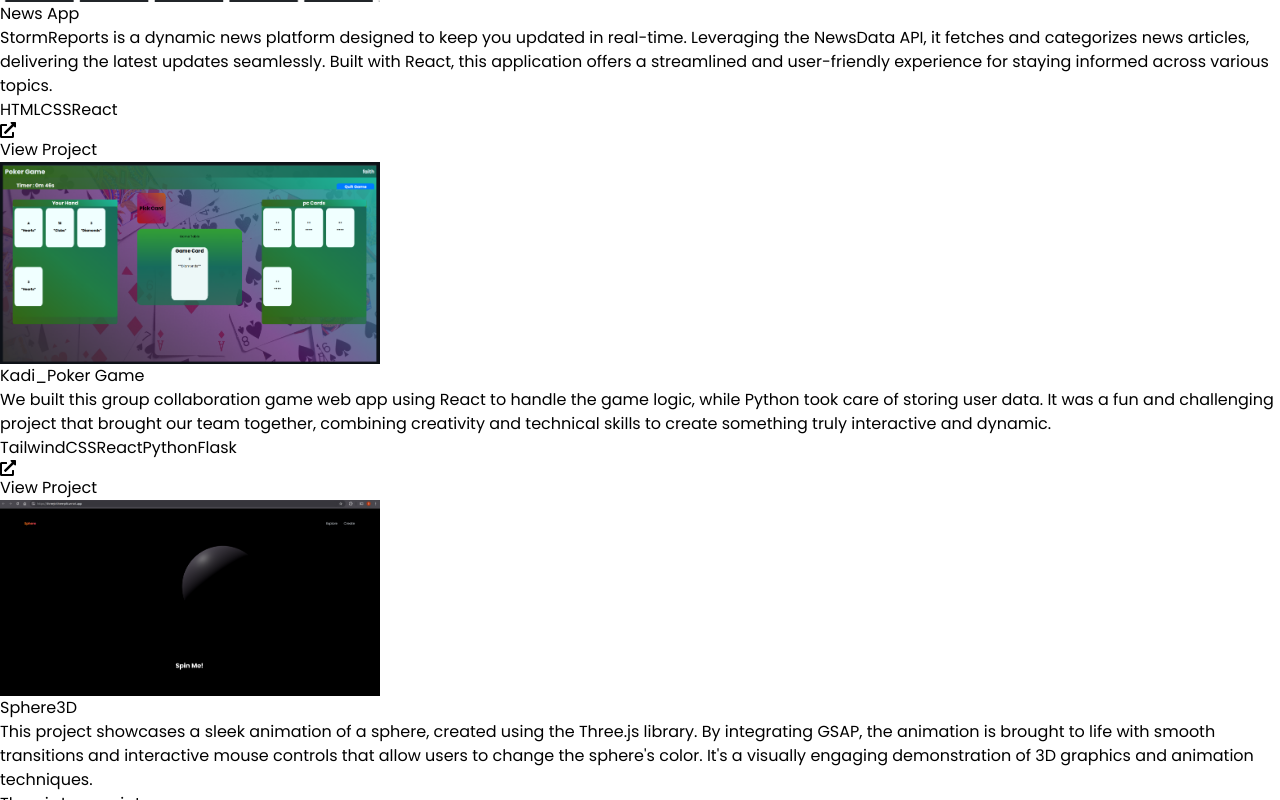
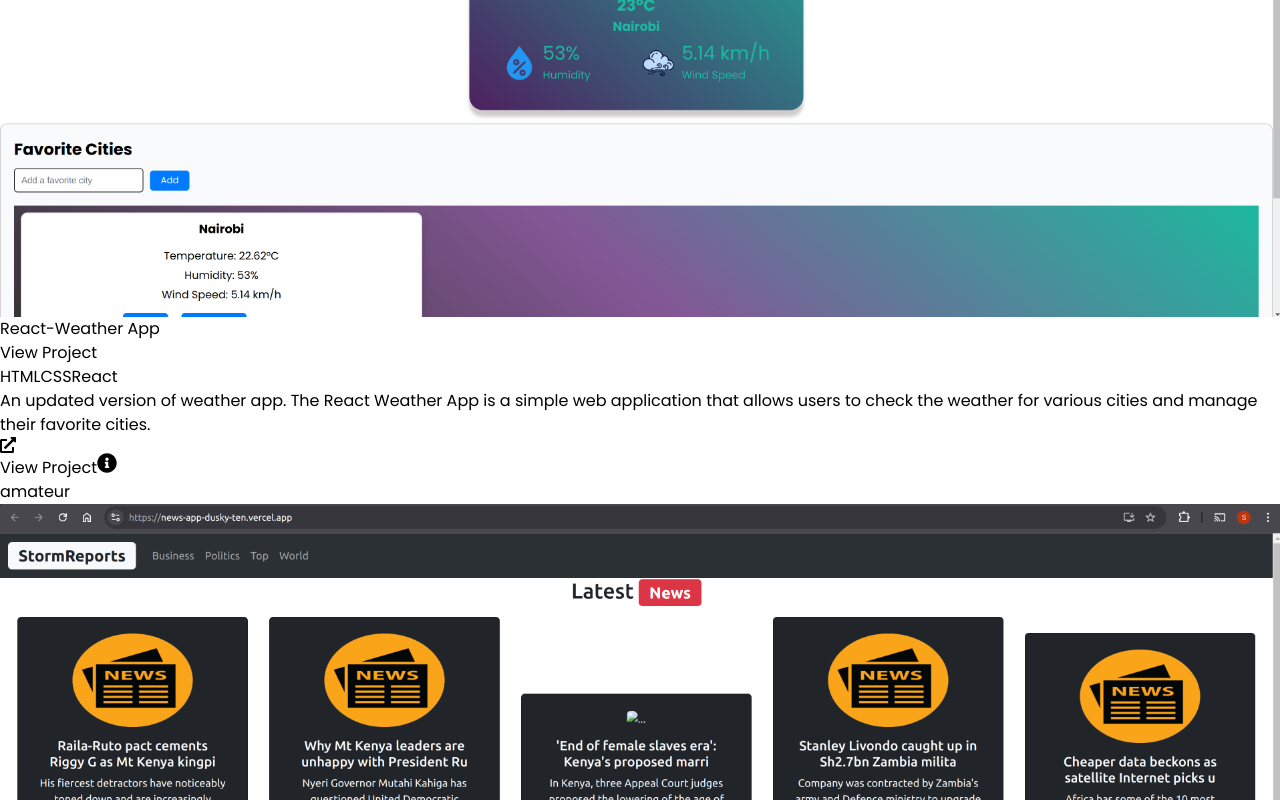
Before and after one commit to StormRobert/StormPortfolio, a React (Vite) app: page / in a window 1280 px wide. Shown: the part 4080-4880 px from the top of the page. Built offline with nearby package versions, Linux system fonts and the light colour scheme.

Commit message:
added new projectsand styled the layout

```diff
--- a/src/components/Projects.jsx
+++ b/src/components/Projects.jsx
@@ -1,73 +1,120 @@
 import React from 'react'
 import { PROJECTS } from '../constants/constants'
-import { FaExternalLinkAlt } from 'react-icons/fa'
+import { FaExternalLinkAlt, FaGithub, FaInfoCircle } from 'react-icons/fa'
 import { motion } from 'framer-motion'
 
 const Projects = () => {
-  return (
-    <div className='border-b border-neutral-800 pb-24'>
-      <motion.h1
-      whileInView={{opacity:1, y:0}}
-      initial={{opacity:0, y:-100}}
-      transition={{duration:0.5}}
-      className='my-20 text-center text-5xl font-semibold'>Projects</motion.h1>
-      <div>{PROJECTS.map((project, index) => (
-        <div key={index} className='flex flex-wrap gap-x-24 items-center mb-10 lg:justify-center'>
-          <motion.div
-          whileInView={{opacity:1, x:0}}
-          initial={{opacity:0, x:-100}}
-          transition={{duration:1}}
-          className='w-full lg:w-1/4'>
+  const renderProjects = (projects) => (
+    <div className="grid grid-cols-1 md:grid-cols-2 lg:grid-cols-3 gap-8">
+      {projects.map((project, index) => (
+        <motion.div
+          key={index}
+          whileHover={{ y: -10, boxShadow: "0 20px 25px -5px rgba(0, 0, 0, 0.1), 0 10px 10px -5px rgba(0, 0, 0, 0.04)" }}
+          transition={{ duration: 0.3 }}
+          className="bg-gradient-to-br from-neutral-900 via-neutral-800 to-neutral-900 rounded-2xl overflow-hidden shadow-lg hover:shadow-2xl transition-all duration-300 group"
+        >
+          <div className="relative h-64">
             <img
               src={project.image}
-              width={380}
-              height={150}
               alt={project.title}
-              className="mb-6 rounded"
+              className="w-full h-full object-cover transition-transform duration-300 group-hover:scale-110"
             />
-          </motion.div>
-          <motion.div
-          whileInView={{opacity:1, x:0}}
-          initial={{opacity:0, x:100}}
-          transition={{duration:1}}
-          className='w-full max-w-xl lg:w-3/4'>
-            <h2 className='mb-2 font semi-bold bg-gradient-to-r from-purple-400 via-slate-400 to-indigo-400 bg-clip-text tracking-tight text-transparent'>{project.title}</h2>
-            <p className='mb-4 text-neutral-400'>{project.description}</p>
-            {project.technologies.map((tech, index) => (
-              <span
-                className='mr-2 rounded bg-neutral-900 px-2 py-1 text-sm font-medium text-sky-700'
-                key={index}>
-                {tech}
-              </span>
-            ))}
-            {project.links ? (
-              project.links.map((link, index) => (
-                <div className='mt-4' key={index}>
+            <div className="absolute inset-0 bg-black bg-opacity-60 flex items-center justify-center opacity-0 group-hover:opacity-100 transition-opacity duration-300">
+              <div className="text-center">
+                <h3 className="text-2xl font-bold mb-2 text-white">{project.title}</h3>
+                <a
+                  href={project.link || project.links[0]}
+                  target="_blank"
+                  rel="noopener noreferrer"
+                  className="inline-block bg-sky-500 hover:bg-sky-600 text-white px-6 py-2 rounded-full font-semibold transition-colors duration-300 mt-4"
+                >
+                  View Project
+                </a>
+              </div>
+            </div>
+          </div>
+          <div className="p-6">
+            <div className="flex flex-wrap gap-2 mb-4">
+              {project.technologies.map((tech, techIndex) => (
+                <span
+                  key={techIndex}
+                  className="px-3 py-1 bg-neutral-700 text-sky-400 rounded-full text-xs font-medium"
+                >
+                  {tech}
+                </span>
+              ))}
+            </div>
+            <p className="text-neutral-300 text-sm mb-4 line-clamp-3">{project.description}</p>
+            <div className="flex justify-between items-center">
+              {project.links ? (
+                <div className="flex space-x-4">
                   <a
-                    href={link}
+                    href={project.links[0]}
                     target="_blank"
                     rel="noopener noreferrer"
-                    className='text-sky-500 hover:underline flex items-center -py-2'>
-                    <FaExternalLinkAlt className='mr-2' />
-                    {index === 0 ? 'View Client-Side' : 'View Server-Side'}
+                    className="text-sky-400 hover:text-sky-300 flex items-center text-sm transition-colors duration-300"
+                  >
+                    <FaGithub className="mr-2" />
+                    Client
+                  </a>
+                  <a
+                    href={project.links[1]}
+                    target="_blank"
+                    rel="noopener noreferrer"
+                    className="text-sky-400 hover:text-sky-300 flex items-center text-sm transition-colors duration-300"
+                  >
+                    <FaGithub className="mr-2" />
+                    Server
                   </a>
                 </div>
-              ))
-            ) : (
-              <div className='mt-4'>
+              ) : (
                 <a
                   href={project.link}
                   target="_blank"
                   rel="noopener noreferrer"
-                  className='text-sky-500 hover:underline flex items-center'>
-                  <FaExternalLinkAlt className='mr-2' />
+                  className="text-sky-400 hover:text-sky-300 flex items-center text-sm transition-colors duration-300"
+                >
+                  <FaExternalLinkAlt className="mr-2" />
                   View Project
                 </a>
-              </div>
-            )}
+              )}
+              <button className="text-neutral-400 hover:text-neutral-200 transition-colors duration-300">
+                <FaInfoCircle size={20} />
+              </button>
+            </div>
+          </div>
+        </motion.div>
+      ))}
+    </div>
+  )
+
+  return (
+    <div className="py-20">
+      <div className="container mx-auto px-4">
+        <motion.h1
+          whileInView={{opacity:1, y:0}}
+          initial={{opacity:0, y:-100}}
+          transition={{duration:0.5}}
+          className="text-5xl font-bold text-center mb-16 bg-gradient-to-r from-purple-400 via-slate-400 to-indigo-400 bg-clip-text text-transparent"
+        >
+          Projects
+        </motion.h1>
+
+        {Object.entries(PROJECTS).map(([category, projects]) => (
+          <motion.div
+            key={category}
+            initial={{ opacity: 0, y: 50 }}
+            whileInView={{ opacity: 1, y: 0 }}
+            transition={{ duration: 0.5 }}
+            className="mb-16"
+          >
+            <h2 className="text-3xl font-semibold mb-8 capitalize text-neutral-200">
+              {category.replace(/([A-Z])/g, ' $1').trim()}
+            </h2>
+            {renderProjects(projects)}
           </motion.div>
-        </div>
-      ))}</div>
+        ))}
+      </div>
     </div>
   )
 }
--- a/src/constants/constants.js
+++ b/src/constants/constants.js
@@ -5,6 +5,8 @@ import project4 from "../assets/project-4.png";
 import project5 from "../assets/project-5.png";
 import project6 from "../assets/project-6.png";
 import project7 from "../assets/project-7.png";
+import project8 from "../assets/project8.png";
+import project9 from "../assets/project-9.png";
 
 export const HERO_CONTENT = `I am a software engineer with a strong foundation in both front-end and back-end technologies, recently graduating from a comprehensive course at Moringa School. My expertise includes front-end development with React and Three.js, and back-end technologies such as Node.js and PostgreSQL. I am passionate about leveraging these skills to design and build innovative solutions that not only drive business growth but also deliver exceptional user experiences. My goal is to continuously push the boundaries of technology, creating impactful, user-centric products that stand out in the digital landscape.`;
 
@@ -13,7 +15,8 @@ export const ABOUT_TEXT = `I'm a full-stack developer with a genuine love for cr
 export const ABOUT_TEXT2 = `My journey into tech began with a simple curiosity about how things work, and it has grown into a fulfilling career where I’m always learning and adapting. I really enjoy collaborating with others and diving into complex challenges to create something truly valuable. Outside of work, I stay active by playing football and drawing, which keep me inspired and balanced.`
 
 
-export const PROJECTS = [
+export const PROJECTS = {
+  basic: [
     {
       title: "Weather App",
       image: project1,
@@ -21,7 +24,6 @@ export const PROJECTS = [
         "A fully functional weather app with HTML, CSS and Vanilla JavaScript.",
       link: "https://stormrobert.github.io/WeatherAapp.github.io/",
       technologies: ["HTML", "CSS", "Javascript"],
-
     },
     {
       title: "React-Weather App",
@@ -31,6 +33,26 @@ export const PROJECTS = [
       technologies: ["HTML", "CSS", "React"],
       link: "https://weather-reactapp-orpin.vercel.app/",
     },
+  ],
+  amateur: [
+    {
+      title: "News App",
+      image: project4,
+      description:
+        "StormReports is a dynamic news platform designed to keep you updated in real-time. Leveraging the NewsData API, it fetches and categorizes news articles, delivering the latest updates seamlessly. Built with React, this application offers a streamlined and user-friendly experience for staying informed across various topics.",
+      technologies: ["HTML", "CSS", "React"],
+      link: "https://github.com/StormRobert/news-app",
+    },
+    {
+      title: "Sphere3D",
+      image: project6,
+      description:
+        "This project showcases a sleek animation of a sphere, created using the Three.js library. By integrating GSAP, the animation is brought to life with smooth transitions and interactive mouse controls that allow users to change the sphere's color. It's a visually engaging demonstration of 3D graphics and animation techniques.",
+      technologies: ["Threejs", "Javascript"],
+      link: "https://threejs-three-phi.vercel.app/",
+    },
+  ],
+  intermediary: [
     {
       title: "Portfolio Website",
       image: project3,
@@ -40,41 +62,44 @@ export const PROJECTS = [
       link: "https://stormrobert.vercel.app/",
     },
     {
-    title: "News App",
-    image: project4,
-    description:
-      "StormReports is a dynamic news platform designed to keep you updated in real-time. Leveraging the NewsData API, it fetches and categorizes news articles, delivering the latest updates seamlessly. Built with React, this application offers a streamlined and user-friendly experience for staying informed across various topics.",
-    technologies: ["HTML", "CSS", "React"],
-    link: "https://github.com/StormRobert/news-app",
-  },
-  {
       title: "Kadi_Poker Game",
       image: project5,
       description:
         "We built this group collaboration game web app using React to handle the game logic, while Python took care of storing user data. It was a fun and challenging project that brought our team together, combining creativity and technical skills to create something truly interactive and dynamic.",
-    technologies: [ "TailwindCSS", "React", "Python", "Flask", ],
+      technologies: ["TailwindCSS", "React", "Python", "Flask"],
       link: "https://github.com/StormRobert/KADI_POKER",
-  },
-  {
-    title: "Sphere3D",
-    image: project6,
-    description:
-      "This project showcases a sleek animation of a sphere, created using the Three.js library. By integrating GSAP, the animation is brought to life with smooth transitions and interactive mouse controls that allow users to change the sphere's color. It's a visually engaging demonstration of 3D graphics and animation techniques.",
-    technologies: [ "Threejs", "Javascript" ],
-    link: "https://threejs-three-phi.vercel.app/",
     },
     {
       title: "Calendly clone",
       image: project7,
       description:
         "As a group, we created a clone of Calendly, a popular scheduling tool, using React and Tailwind for a responsive front-end, and Python with Flask for the back-end. This project allows users to easily book appointments, manage their availability, and send invites, replicating the core functionality of the original platform while providing a smooth and user-friendly experience.",
-    technologies: [ "React", "TailwindCSS", "Python", "Flask", ],
-    links:  [
+      technologies: ["React", "TailwindCSS", "Python", "Flask"],
+      links: [
         "https://github.com/suleosmann/schedule-nest-calendar-client",
         "https://github.com/suleosmann/schedule-nest-calendar-server"
       ],
     },
-];
+  ],
+  realLifeProblems: [
+    {
+      title: "Excency",
+      image: project8,
+      description:
+        "Exceny Wallet, currently in its early stages of development, aims to simplify cross-border currency exchange. With real-time, seamless currency conversion, it offers competitive exchange rates and minimal fees. Perfect for travelers and businesses, it ensures hassle-free transactions that save both time and money, boosting regional trade.",
+      technologies: ["React", "TailwindCSS", "Python", "Flask"],
+      link: "https://exency.vercel.app/",
+    },
+    {
+      title: "Tuzo Fund",
+      image: project9,
+      description:
+        "Tuzo Fund, currently in development, connects underprivileged students with sponsors, covering educational needs from kindergarten to high school. Sponsors can directly support individual students or contribute to a general fund. With secure transactions and safeguards for sponsor withdrawal, Tuzo Fund ensures continuous financial support, empowering students to pursue their education without barriers.",
+      technologies: ["React", "TailwindCSS", "NodeJS", "ExpressJS"],
+      link: "https://tuzofund.netlify.app/",
+    },
+  ],
+};
 
 export const CONTACT = {
   phoneNo: "+254 758801836 ",
```
Also changed, not shown: src/assets/project8.png (added), 1 other file (tests, documents, lock files or other folders). Lines whose indentation alone changed are shown as unchanged.
